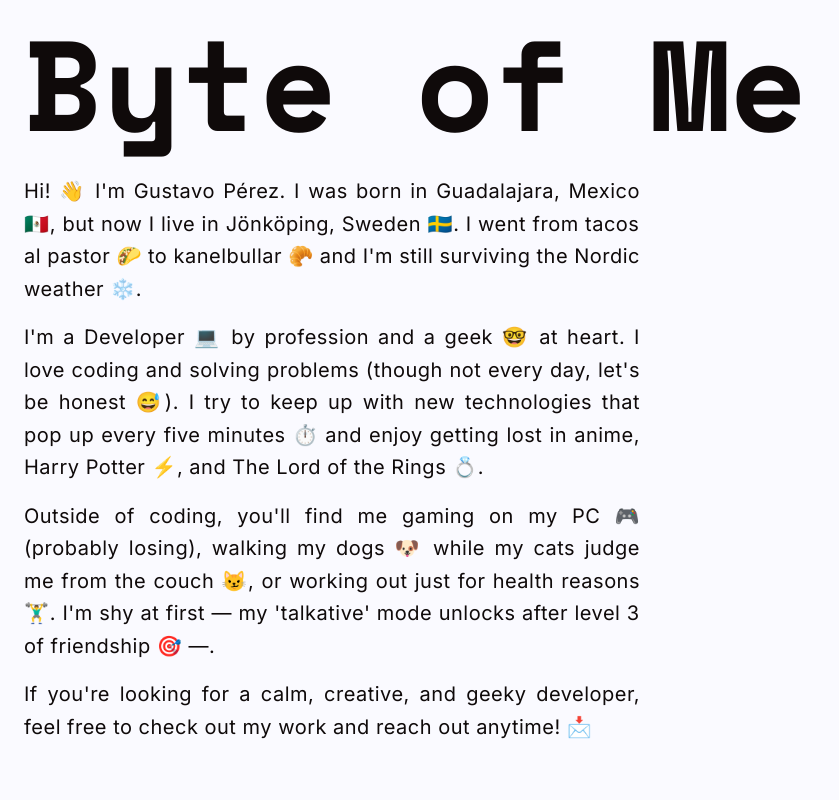
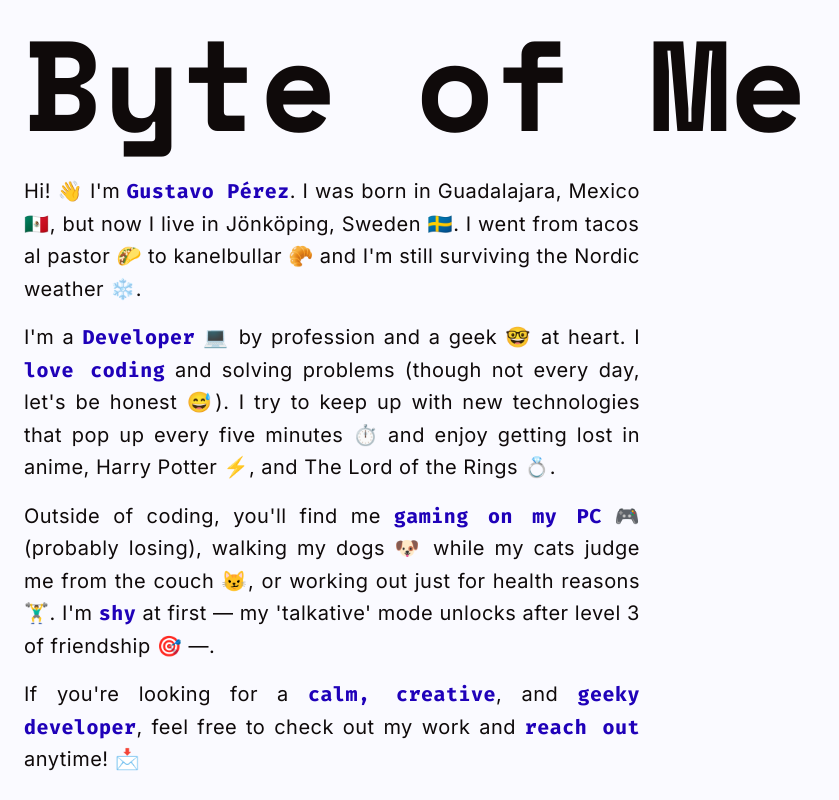
Before and after one commit to gdpp/my-portfolio, an Astro site: page / in a window 1280 px wide. Shown: the part 3921-4721 px from the top of the page, without its empty margins (0-839 px from the left). Built offline with nearby package versions, Linux system fonts and the light colour scheme; Astro itself is replaced by a stand-in of ours.

Commit message:
Update styles in byteofmye page

```diff
--- a/src/data/byteOfMe.js
+++ /dev/null
@@ -1,18 +0,0 @@
-export const presentation = "Hi! 👋 I'm Gustavo Pérez. I was born in Guadalajara, Mexico 🇲🇽, but now I live in Jönköping, Sweden 🇸🇪. I went from tacos al pastor 🌮 to kanelbullar 🥐 and I'm still surviving the Nordic weather ❄️.";
-
-export const profession = "I'm a Developer 💻 by profession and a geek 🤓 at heart. I love coding and solving problems (though not every day, let's be honest 😅). I try to keep up with new technologies that pop up every five minutes ⏱️ and enjoy getting lost in anime, Harry Potter ⚡, and The Lord of the Rings 💍.";
-
-export const life = "Outside of coding, you'll find me gaming on my PC 🎮 (probably losing), walking my dogs 🐶 while my cats judge me from the couch 😼, or working out just for health reasons 🏋️‍♂️. I'm shy at first — my 'talkative' mode unlocks after level 3 of friendship 🎯 —.";
-
-export const ending = "If you're looking for a calm, creative, and geeky developer, feel free to check out my work and reach out anytime! 📩";
-
-export const images = [];
-
-export const mobile = "Hi! 👋 I'm Gustavo Pérez, a developer 💻 and geek 🤓 from Mexico 🇲🇽, now living in Sweden 🇸🇪. I love coding, gaming 🎮, and geeking out over anime, Harry Potter ⚡, and LOTR 💍. When I'm not coding, I'm with my dogs 🐶, sipping coffee 🍵, or trying to survive the Nordic cold ❄️. If you're looking for a creative and chill dev, feel free to reach out! 📩";
-
-// export const presentation = "¡Hola! 👋 Soy Gustavo Pérez, aunque algunos me llaman Timmy por *Los Padrinos Mágicos* 😬. Nací en Guadalajara, México 🇲🇽, pero ahora vivo en Jönköping, Suecia 🇸🇪. Pasé de los tacos al pastor 🌮 a los kanelbullar 🥐 y sigo sobreviviendo al clima nórdico ❄️."
-// export const profession = "Soy Desarrollador 💻 de profesión y geek 🤓 de corazón. Me encanta programar y resolver problemas (aunque no todos los días, seamos honestos 😅). Trato de no quedarme atrás con las tecnologías nuevas que aparecen cada 5 minutos ⏱️ y disfruto perderme en el anime, Harry Potter ⚡ y El Señor de los Anillos 💍."
-// export const life = "Fuera del código, me encontrarás jugando en la PC 🎮 (probablemente perdiendo), paseando a mis perros 🐶 mientras mis gatos me juzgan desde el sillon 😼 o haciendo ejercicio solo por salud 🏋️‍♂️. Prefiero un buen café y un plan tranquilo 🍵 a una fiesta ruidosa 🎉. Soy tímido al principio —mi modo 'hablador' se desbloquea después del nivel 3 de amistad 🎯—."
-// export const ending = "Si buscas un desarrollador tranquilo, creativo y geek. ¡Puedes revisar mi trabajo y contactarme cuando quieras! 📩";
-// export const images = [];
-// export const mobile = "¡Hola! 👋 Soy Gustavo Pérez, desarrollador 💻 y geek 🤓 de México 🇲🇽, ahora viviendo en Suecia 🇸🇪. Me encanta programar, jugar 🎮 y perderme en el anime, Harry Potter ⚡ y LOTR 💍. Cuando no estoy programando, estoy con mis perros 🐶, tomando café 🍵 o sobreviviendo al frío nórdico ❄️. Si buscas un dev creativo y tranquilo, ¡contáctame! 📩";
--- a/src/sections/about.astro
+++ b/src/sections/about.astro
@@ -1,20 +1,27 @@
 ---
-import {presentation, profession, life, ending, mobile, images} from '../data/byteOfMe';
+
 ---
 
 <div class="w-full flex flex-col-reverse pt-7">
     <div class="hidden gap-4 w-full text-justify leading-relaxed tracking-wide max-w-prose text-xl md:flex md:flex-col lg:w-1/2">
-        <p>{presentation}</p>
-        <p>{profession}</p>
-        <p>{life}</p>
-        <p>{ending}</p>
+        <p>
+            Hi! 👋 I'm <span class="font-bold text-deep-blue dark:text-yellow-light font-fira-code">Gustavo Pérez</span>. I was born in Guadalajara, Mexico 🇲🇽, but now I live in Jönköping, Sweden 🇸🇪. I went from tacos al pastor 🌮 to kanelbullar 🥐 and I'm still surviving the Nordic weather ❄️.
+        </p>
+        <p>
+            I'm a <span class="font-bold text-deep-blue dark:text-yellow-light font-fira-code">Developer</span> 💻 by profession and a geek 🤓 at heart. I <span class="font-bold text-deep-blue dark:text-yellow-light font-fira-code">love coding</span> and solving problems (though not every day, let's be honest 😅). I try to keep up with new technologies that pop up every five minutes ⏱️ and enjoy getting lost in anime, Harry Potter ⚡, and The Lord of the Rings 💍.
+        </p>
+        <p>
+            Outside of coding, you'll find me <span class="font-bold text-deep-blue dark:text-yellow-light font-fira-code">gaming on my PC</span> 🎮 (probably losing), walking my dogs 🐶 while my cats judge me from the couch 😼, or working out just for health reasons 🏋️‍♂️. I'm <span class="font-bold text-deep-blue dark:text-yellow-light font-fira-code">shy</span> at first — my 'talkative' mode unlocks after level 3 of friendship 🎯 —.</p>
+        <p>
+            If you're looking for a <span class="font-bold text-deep-blue dark:text-yellow-light font-fira-code">calm, creative</span>, and <span class="font-bold text-deep-blue dark:text-yellow-light font-fira-code">geeky developer</span>, feel free to check out my work and <span class="font-bold text-deep-blue dark:text-yellow-light font-fira-code">reach out</span> anytime! 📩
+        </p>
     </div>
     <div class="flex flex-col gap-2 text-lg text-justify leading-relaxed tracking-wide max-w-prose w-full md:hidden">
-        <p>{mobile}</p>
+        <p>
+            Hi! 👋 I'm <span class="font-bold text-deep-blue dark:text-yellow-light font-fira-code">Gustavo Pérez</span>, a developer 💻 and geek 🤓 from Mexico 🇲🇽, now living in Sweden 🇸🇪. I <span class="font-bold text-deep-blue dark:text-yellow-light font-fira-code">love coding</span>, gaming 🎮, and geeking out over anime, Harry Potter ⚡, and LOTR 💍. When I'm not coding, I'm with my dogs 🐶, sipping coffee 🍵, or trying to survive the Nordic wheater ❄️. If you're looking for a <span class="font-bold text-deep-blue dark:text-yellow-light font-fira-code">creative</span> and <span class="font-bold text-deep-blue dark:text-yellow-light font-fira-code">chill dev</span>, feel free to reach out! 📩
+        </p>
     </div>
     <div class="w-full lg:w-1/2">
-        <!--
-        <p>{images}</p>
-        -->
+
     </div>
 </div>
--- a/src/styles/global.css
+++ b/src/styles/global.css
@@ -17,15 +17,19 @@
 
     /* Light */
     --color-gray-blue: #BCC9D2;
+    --color-deep-blue: #1F01B9;
+
     /* Hover colors */
     --color-neon-green: #39FF14;
     --color-neon-purple: #D600FF;
     --color-neon-blue: #00E1FF;
 
     /* Dark */
-    --color-green-light: #DCF763;
+    /* --color-neon-yellow: #B88C22; */
+    --color-yellow-light: #FFF5BA;
+
     /* Hover colors */
-    --color-neon-yellow: #FFFF00;
+    /* --color-neon-yellow: #FFFF00; */
     --color-neon-orange: #FF9500;
     --color-neon-pink: #FF007F;
 }
```
